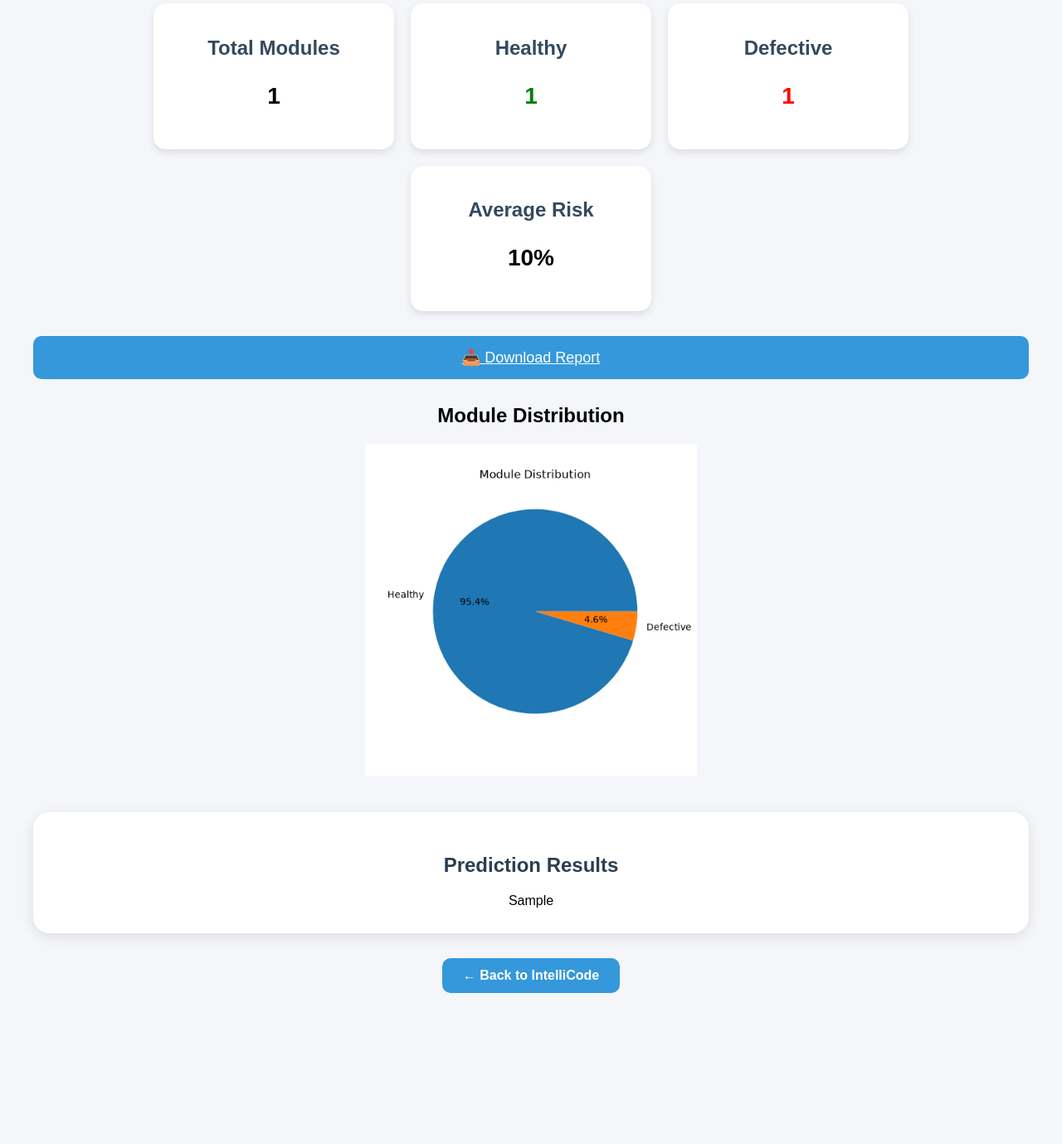
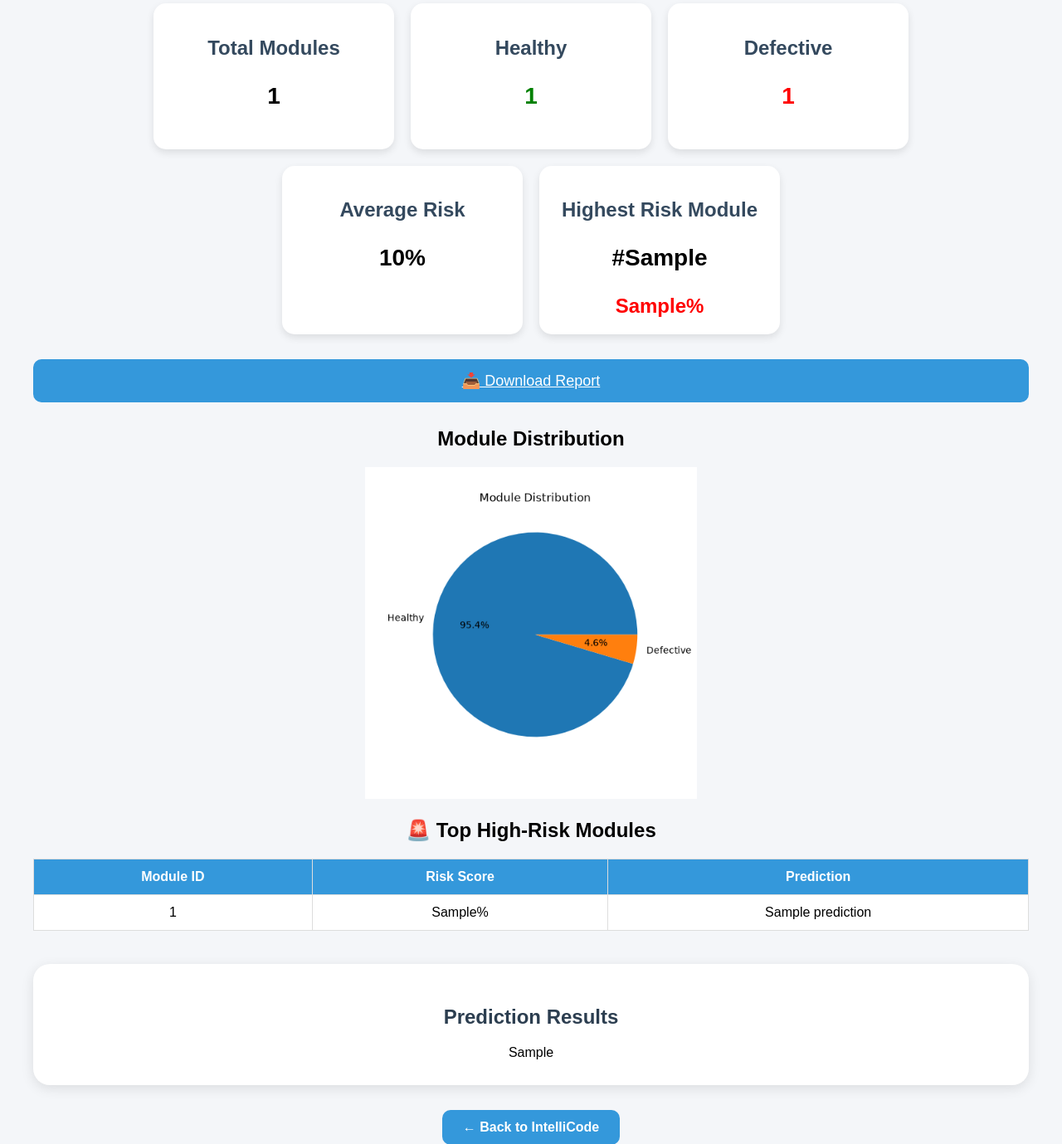
Before and after one commit to DEEPIKA0620/Intellicode, a Flask app: template templates/bulk_results.html in a window 1280 px wide. Shown: the part 195-1574 px from the top of the page at 83% size. Before the commit the page ends 1392 px from the top, so only its background shows below. Run offline with Flask 3, Linux system fonts and the light colour scheme; the template is opened without the code that fills it: most values are stand-ins (such as "Sample title", 1, 10 or a date in 2020); parts of the project's set-up code (start-up, migrations or seed data) failed here and were passed over.

Commit message:
Added professional bulk prediction dashboard with analytics

```diff
--- a/app.py
+++ b/app.py
@@ -263,11 +263,14 @@ def upload_csv():
     # Remove columns not used by model
     df = df.drop(columns=["id", "defects"], errors="ignore")
 
+
     print(df.columns.tolist())
 
     predictions = rf.predict(df)
 
     probabilities = rf.predict_proba(df)[:, 1]
+
+    df["Module ID"] = range(1, len(df) + 1)
 
     df["Risk Score"] = (probabilities * 100).round(2)
 
@@ -276,6 +279,25 @@ def upload_csv():
         else "Healthy Module"
         for p in predictions
     ]
+
+    top_risk_modules = (
+    df.sort_values(
+        by="Risk Score",
+        ascending=False
+    )
+    .head(10)
+    .to_dict("records")
+    )
+
+    highest_module = df.sort_values(
+        by="Risk Score",
+        ascending=False
+    ).iloc[0]["Module ID"]
+
+    highest_risk = df.sort_values(
+        by="Risk Score",
+        ascending=False
+    ).iloc[0]["Risk Score"]
 
     output_file = "reports/bulk_predictions.csv"
 
@@ -322,10 +344,14 @@ def upload_csv():
 
         avg_risk=avg_risk,
 
-        table_html=df.to_html(
+        highest_module=highest_module,
+        highest_risk=highest_risk,
+
+        table_html=df.head(20).to_html(
             classes="results-table",
             index=False
-        )
+        ),
+        top_risk_modules=top_risk_modules
     )
 
 @app.route('/download_report')
--- a/templates/bulk_results.html
+++ b/templates/bulk_results.html
@@ -42,6 +42,18 @@
             <p>{{ avg_risk }}%</p>
         </div>
 
+        <div class="card">
+
+    <h2>Highest Risk Module</h2>
+
+    <p>#{{ highest_module }}</p>
+
+    <span class="high-risk">
+        {{ highest_risk }}%
+    </span>
+
+</div>
+
     </div>
 
     <div class="download-section">
@@ -59,6 +71,40 @@
         width="400"
     >
 </div>
+
+<div class="risk-table-card">
+<h2>🚨 Top High-Risk Modules</h2>
+
+<table>
+
+    <tr>
+        <th>Module ID</th>
+        <th>Risk Score</th>
+        <th>Prediction</th>
+    </tr>
+
+    {% for module in top_risk_modules %}
+
+    <tr>
+
+        <td>{{ module["Module ID"] }}</td>
+
+        <td>
+            {{ module["Risk Score"] }}%
+        </td>
+
+        <td>
+            {{ module["Prediction"] }}
+        </td>
+
+    </tr>
+
+    {% endfor %}
+
+</table>
+
+</div>
+
 
     <!-- Results Table -->
 
```
Also changed, not shown: reports/bulk_predictions.csv.
